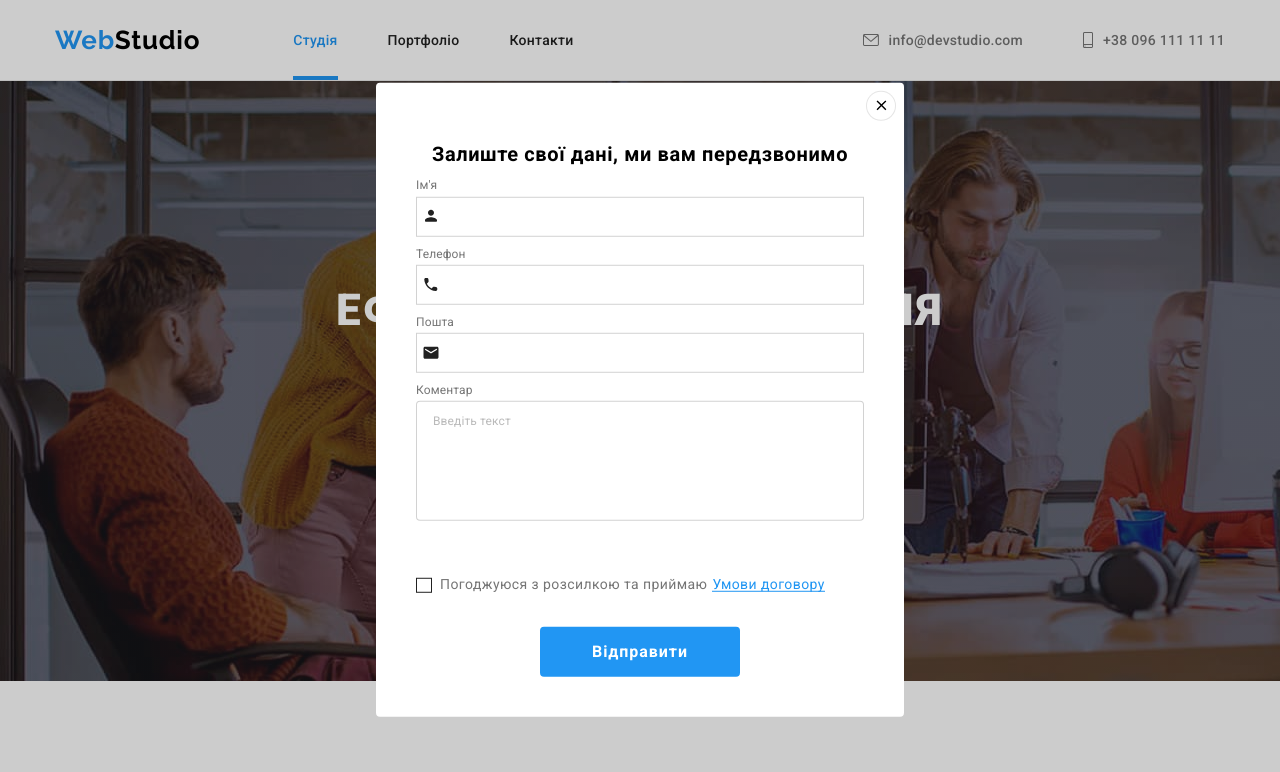
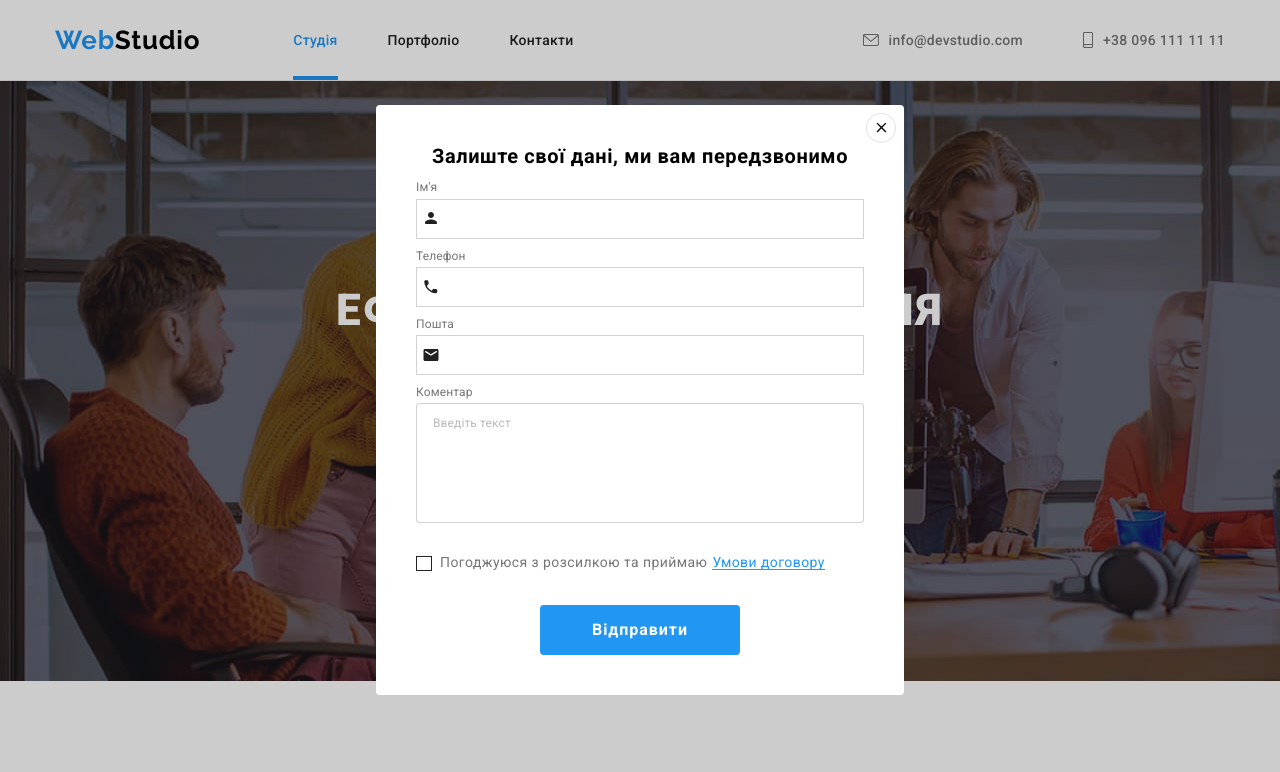
Before and after one commit to Pshenichka1/goit-markup-hw-06, a plain HTML site: page index.html in a window 1280 px wide. Both pictures are taken after a click on the button "Замовити послугу". Shown: the top 772 px of the page. Drawn offline with nearby package versions, Linux system fonts and the light colour scheme.

Commit message:
dz 6 fixed

```diff
--- a/css/styles.css
+++ b/css/styles.css
@@ -623,6 +623,7 @@ body {
     letter-spacing: 0.06em;
     display: inline-flex;
     box-shadow: 0px 4px 4px 0px rgba(0, 0, 0, 0.15);
+    border: none;
 }
 .submit:hover,
 .submit:focus {
@@ -845,11 +846,12 @@ body {
 }
 
 .is-hidden {
-    opacity: 0;
+
     visibility: hidden;
-    pointer-events: none;
+
 }
 .modal-title {
+    margin-top: 0;
     font-weight: 700;
     font-size: 20px;
     line-height: 1.172;
@@ -860,9 +862,12 @@ body {
 .input-wrap {
     position: relative;
     margin-bottom: 10px;
+
 }
 
 .modal-input {
+    display: block;
+    margin-bottom: 10px;
     width: 100%;
     height: 40px;
     border: 1px solid rgba(33, 33, 33, 0.2);
@@ -890,7 +895,7 @@ body {
 
 }
 .modal-comment {
-    margin-bottom: 20px;
+    display: block;
     padding: 12px 16px;
     border-radius: 4px;
     width: 100%;
```
